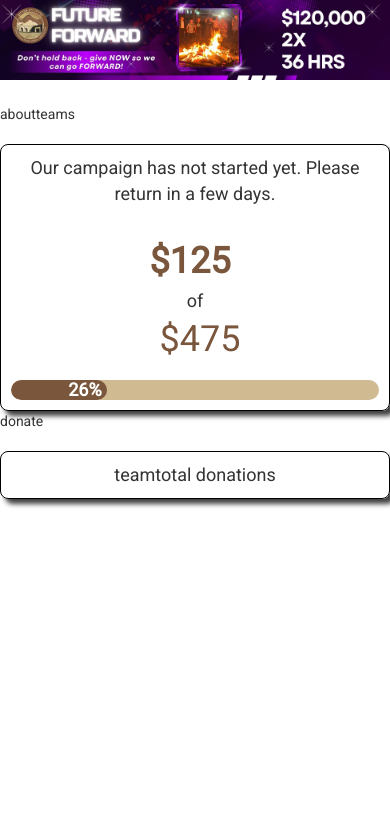
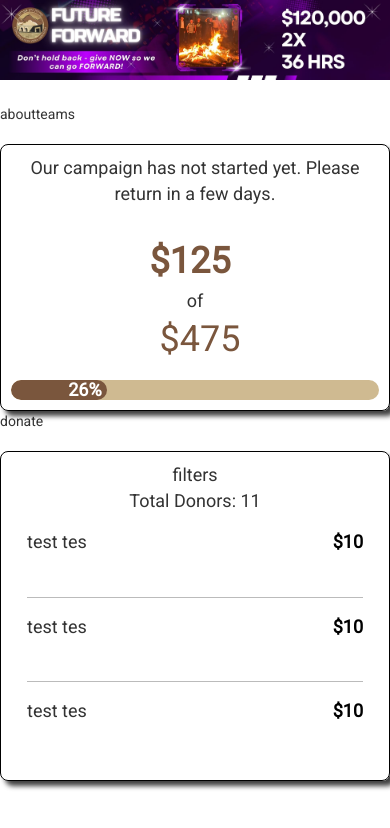
Before and after one commit to iefraim/crowdfunding, a React app: page /#/ in a window 390 px wide. Before the commit this address led to /#/1. Shown: the top 828 px of the page. Built offline with nearby package versions, Linux system fonts and the light colour scheme.

Commit message:
set up donaton list

```diff
--- /dev/null
+++ b/src/components/Donation.tsx
@@ -0,0 +1,34 @@
+import React from 'react';
+import { Donation } from '../types/types';
+import { useGetTeam } from '../functions/data';
+
+
+const Donations: React.FC<{ item: Donation }> = ({
+  item: { shown_name, amount, teamid, comment, multiple },
+}) => {
+    const { name: teamName } = useGetTeam(teamid) || {};
+  return (
+    <li className="donation">
+        <span>{shown_name}</span>
+
+
+      <span className="rtamt donation__amount">
+        ${(amount * multiple).toLocaleString()}
+      </span>
+      <br />
+      <small className="donation__small">
+        {comment && (
+          <>
+              <span>{comment}</span><br />
+          </>
+        )}
+
+          {teamName && (
+              <span>Team {teamName}</span>
+          )}
+      </small>
+    </li>
+  );
+};
+
+export default Donations;
--- /dev/null
+++ b/src/components/Donations.tsx
@@ -0,0 +1,24 @@
+import React from "react";
+import { useGetActiveTeam, useTeamDonations } from "../functions/data";
+import Donation from "./Donation";
+
+const Donations: React.FC = () => {
+const activeTeam=useGetActiveTeam();
+const teamId=activeTeam?.id??-1;
+const donations=useTeamDonations(teamId);
+
+  return (
+    <div className="donations">
+      filters
+
+      <div className="title-box">Total Donors: {donations.length}</div>
+      <ul className="donations">
+        {donations.map((i) => (
+          <Donation item={i} key={i.id} />
+        ))}
+      </ul>
+    </div>
+  );
+};
+
+export default Donations;
--- a/src/components/Header.tsx
+++ b/src/components/Header.tsx
@@ -6,7 +6,6 @@ const Header: React.FC = () => {
   const {data:{img_url:images}} = use(CampaignContext);
     const [currentImage, setCurrentImage] = useState(0);
     const [fade, setFade] = useState(true);
-    console.log(images.length);
 
     useEffect(() => {
         const interval = setInterval(() => {
--- a/src/components/RightColumn.tsx
+++ b/src/components/RightColumn.tsx
@@ -1,6 +1,8 @@
 import React from "react";
 import Countdown from "./Countdown";
 import Total from "./Total";
+import TeamTotal from "./TeamTotal";
+import Donations from "./Donations";
 
 
 const RightColumn: React.FC = () => {
@@ -14,8 +16,8 @@ const RightColumn: React.FC = () => {
       </div>
         <div className="showMobile">    donate</div>
       <div className="col-xs-12 div--box donors">
-        teamtotal
-        donations
+        <TeamTotal />
+        <Donations />
       </div>
     </div>
   );
--- /dev/null
+++ b/src/components/TeamTotal.tsx
@@ -0,0 +1,47 @@
+import React, { useContext } from "react";
+import ProgressBar from "./ProgressBar";
+import { useGetActiveTeam,useTeamDonations } from "../functions/data";
+import { useNavigate,NavLink } from "react-router";
+import { TeamContext } from "./Providers";
+const TeamTotal: React.FC = () => {
+  const team = useGetActiveTeam()
+  const navigate = useNavigate();
+  const teamLink=React.use(TeamContext)
+  if(!teamLink) return false; //no open team
+  if (!team) {
+    navigate("/");
+    return false;
+  } //team doesn't exist
+  const donations = useTeamDonations(team.id);
+  const donationsTotal = donations.reduce(
+    (prev, curr) => prev + curr.amount * curr.multiple,
+    0
+  );
+  return (
+    <>
+      <div className="close-team">
+        <p className="text-center">
+          <NavLink to="/">VIEW ALL</NavLink>
+        </p>
+      </div>
+      <div id="teamamount">
+        <div className="teamname">
+          <p className="col-sm-12">Team {team.name}</p>
+        </div>
+
+        <>
+          <ProgressBar
+            completed={Math.round((donationsTotal / team.goal) * 100)}
+          />
+
+          <div className="teamsum mt-2">
+            ${donationsTotal.toLocaleString()} out of $
+            {(team.goal * 1).toLocaleString()} raised
+          </div>
+        </>
+      </div>
+    </>
+  );
+};
+
+export default TeamTotal;
--- a/src/functions/data.ts
+++ b/src/functions/data.ts
@@ -17,3 +17,9 @@ export const useGetActiveTeam=():Team|undefined=>{
     const activeTeam=use(TeamContext)
     return teams.find(team => team.link===activeTeam);
 }
+
+export const useTeamDonations= (teamId: Number) => {
+    const { donations } = use(CampaignContext);
+    if(teamId===-1) return donations;//don't use team
+  return donations.filter(({ teamid }) => teamid == teamId);
+};
```
